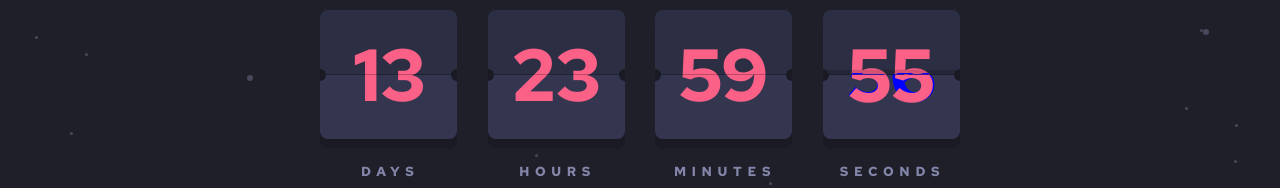
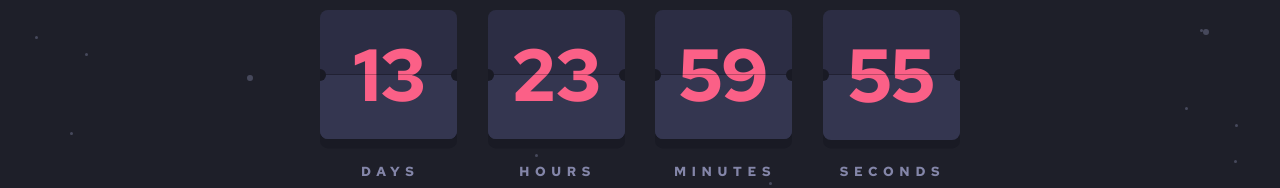
Before and after one commit to nadlgit/fmchallenge-launch-countdown, a React (Vite) app: page / in a window 1280 px wide. Shown: the part 270-458 px from the top of the page. Built offline with nearby package versions, Linux system fonts and the light colour scheme.

Commit message:
feat: completed flip animation

```diff
--- a/src/components/counter/counter-item.module.css
+++ b/src/components/counter/counter-item.module.css
@@ -75,6 +75,7 @@
   justify-content: center;
   width: 100%;
   height: 50%;
+  backface-visibility: hidden;
 }
 .card-top {
   top: 0;
@@ -100,20 +101,22 @@
 }
 
 .card-prev {
-  color: blue;
   opacity: 0;
 }
 
 .card-flip .card-prev {
   opacity: 1;
 }
+.card-flip .card-prev.card-top,
+.card-curr.card-bottom {
+  z-index: 1;
+  background-color: inherit;
+}
 .card-flip .card-prev.card-top {
-  z-index: 1;
-  animation: flip-top 0.8s;
+  animation: flip-top 0.5s forwards;
 }
 .card-flip .card-curr.card-bottom {
-  z-index: 1;
-  animation: flip-bottom 0.8s;
+  animation: flip-bottom 0.5s forwards;
 }
 
 @keyframes flip-top {
@@ -123,14 +126,14 @@
   }
   to {
     transform-origin: bottom;
-    transform: rotateX(90deg);
+    transform: rotateX(180deg);
   }
 }
 
 @keyframes flip-bottom {
   from {
     transform-origin: top;
-    transform: rotateX(-90deg);
+    transform: rotateX(-180deg);
   }
   to {
     transform-origin: top;
--- a/src/components/counter/counter-item.tsx
+++ b/src/components/counter/counter-item.tsx
@@ -12,13 +12,12 @@ type CounterItemProps = {
 
 export const CounterItem = memo(({ label, currentValue, previousValue }: CounterItemProps) => {
   const [shouldFlip, setShouldFlip] = useState(false);
-  const FLIP_DURATION_MILLISECONDS = 800;
 
   useEffect(() => {
     setShouldFlip(currentValue !== previousValue);
     const timeoutId = setTimeout(() => {
       setShouldFlip(false);
-    }, FLIP_DURATION_MILLISECONDS);
+    }, 900);
     return () => clearTimeout(timeoutId);
   }, [currentValue, previousValue]);
 
```
